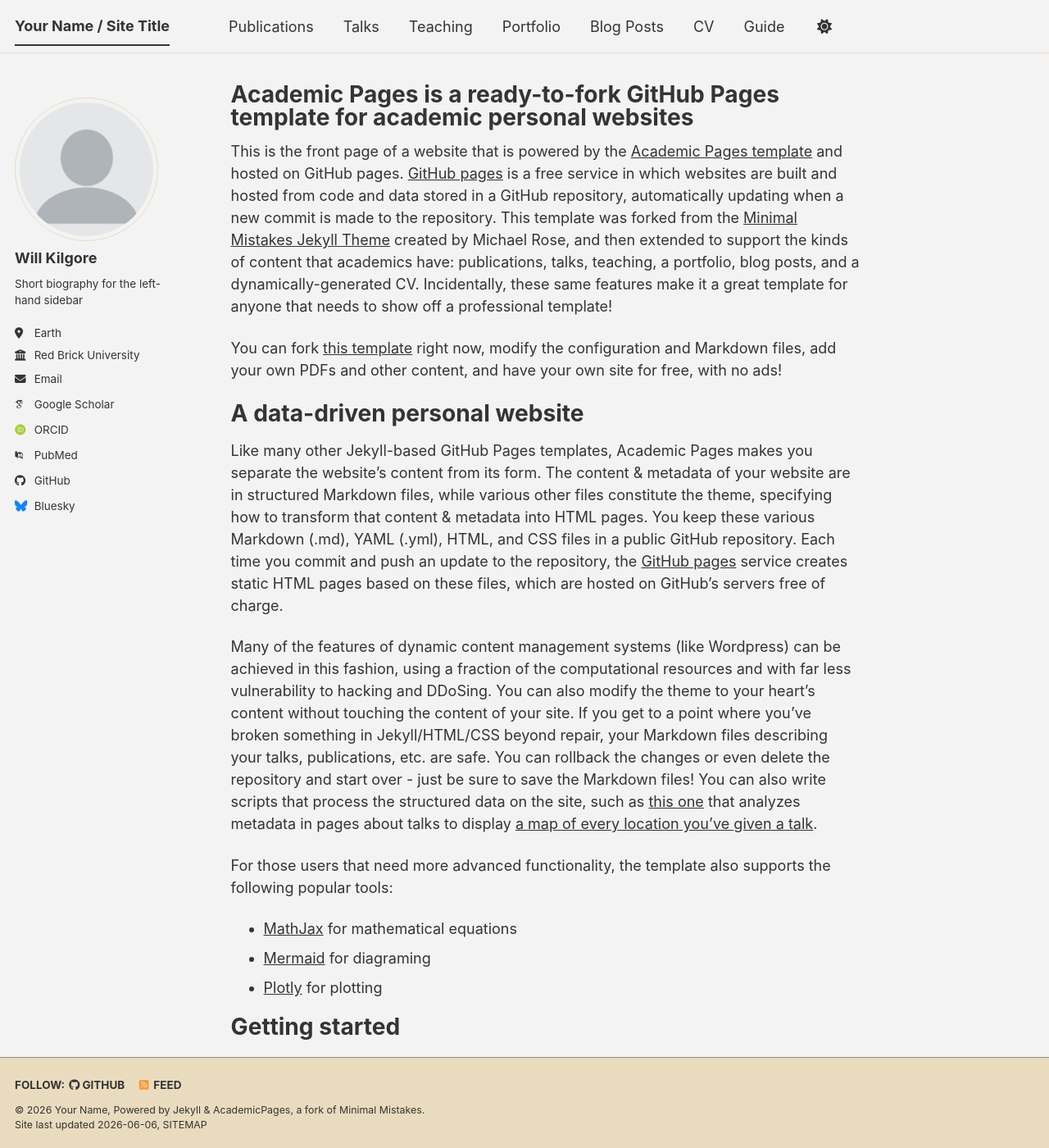
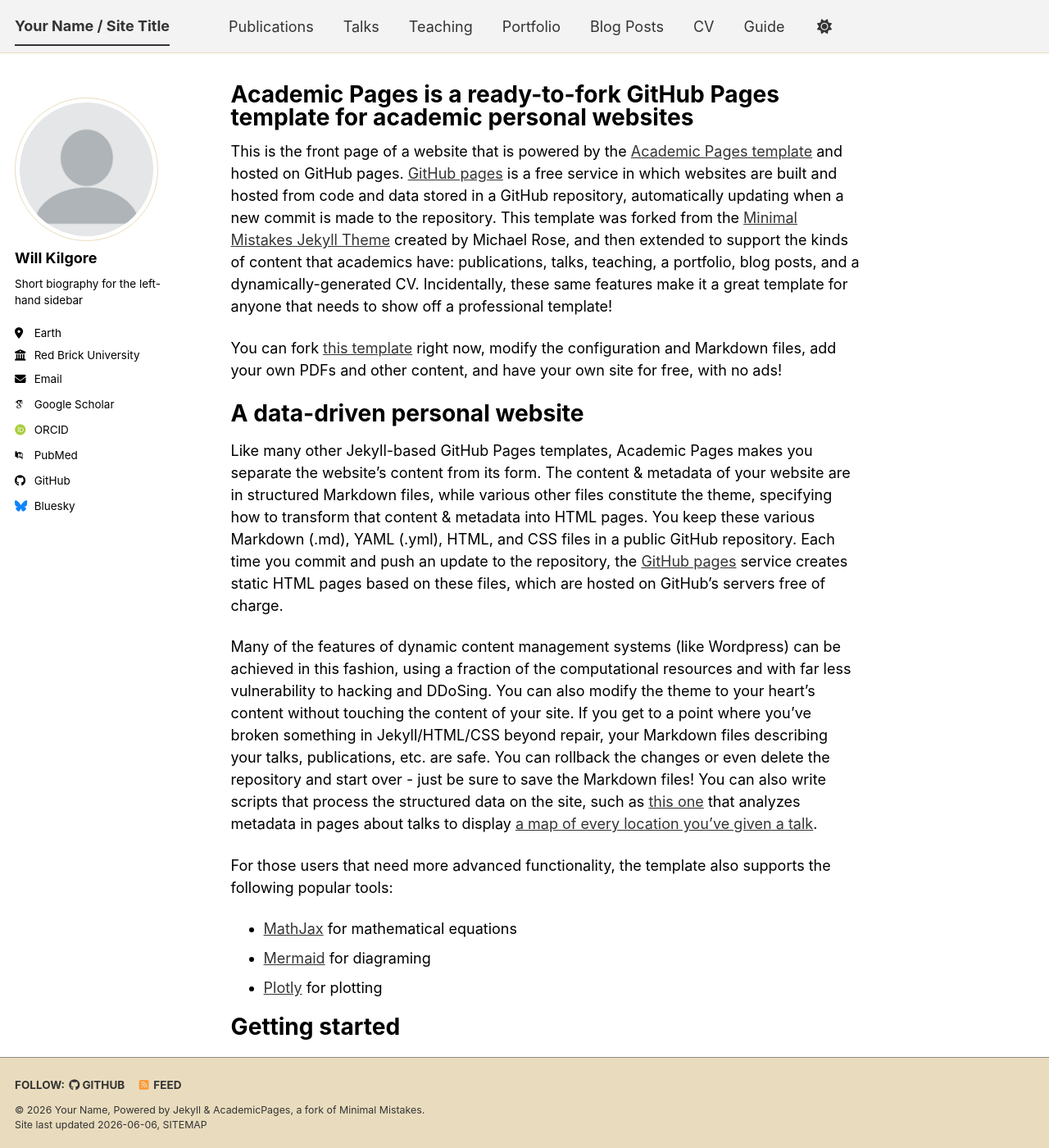
Before and after one commit to willkilgore/willkilgore.github.io, a Jekyll site: the page built from _pages/about.md, in a window 1280 px wide and 1400 px high. Shown: the whole window at 82% size. Built offline with Jekyll 4.4.1, drawn with Linux system fonts in a browser that asks for light colours; some web fonts are replaced; a script bundle is joined from its source files by our own code; library files that are not in the unit come from our copies.

Commit message:
Update main.scss

```diff
--- a/assets/css/main.scss
+++ b/assets/css/main.scss
@@ -41,3 +41,11 @@
     "vendor/font-awesome/solid",
     "vendor/font-awesome/brands"
 ;
+html {
+  color-scheme: light only;
+}
+
+body {
+  background-color: white !important;
+  color: black !important;
+}
```
